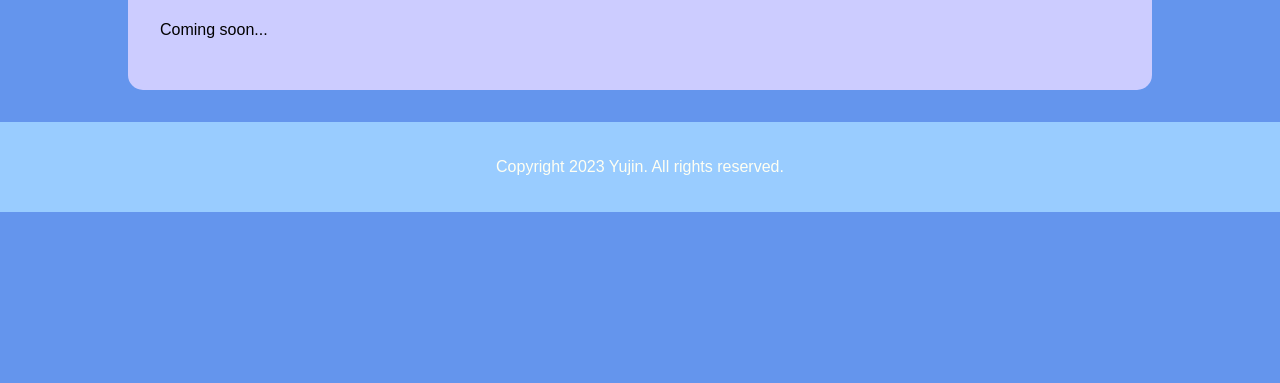
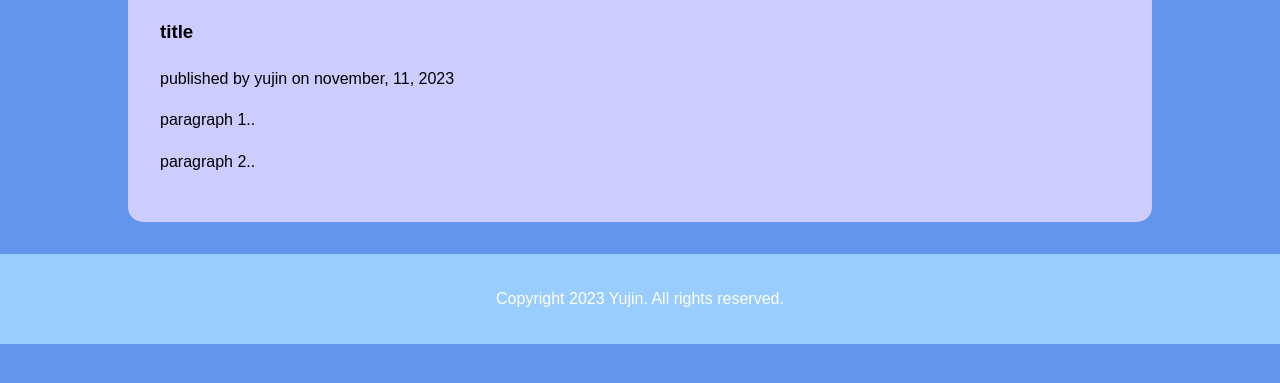
Before and after one commit to ujineeee/ujineeee.github.io, a plain HTML site: page blog.html in a window 1280 px wide. Shown: the part 341-724 px from the top of the page. Drawn offline with Linux system fonts and the light colour scheme.

Commit message:
Update blog.html

```diff
--- a/blog.html
+++ b/blog.html
@@ -23,7 +23,11 @@
     <main>
         <section id="blog" class="regular-block">
             <h2>Blog</h2>
-            <p>Coming soon...</p>
+            <div class="bolg-post">
+                <h3>title</h3>
+                <p class="byline"> published by yujin on november, 11, 2023</p>
+                <p>paragraph 1..</p>
+                <p>paragraph 2..</p>
         </section>
     </main>
 
```
